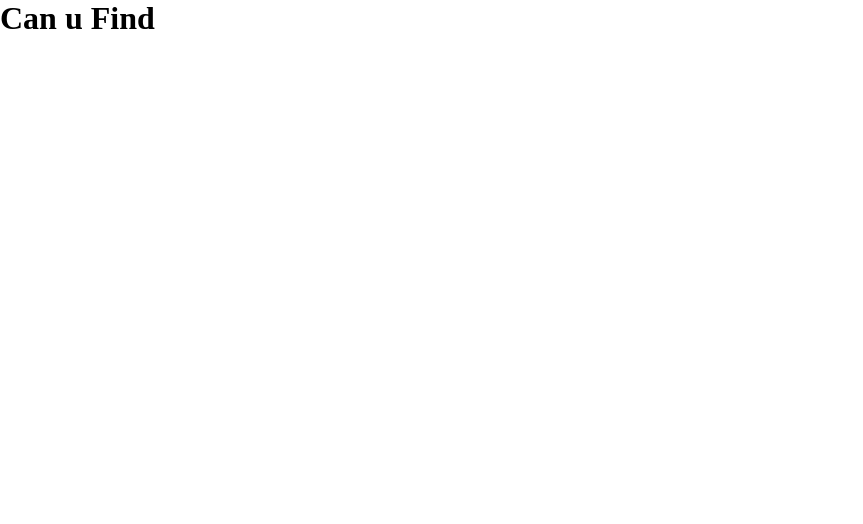
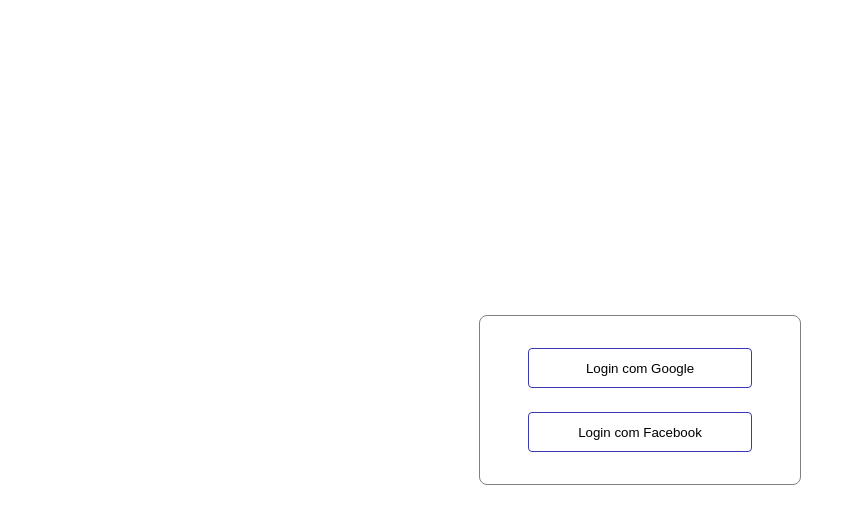
Before and after one commit to diegonacif/can-u-find, a React (Vite) app: page / in a window 1280 px wide. Shown: the top 524 px of the page, without its empty margins (0-863 px from the left). Built offline with nearby package versions, Linux system fonts and the light colour scheme.

Commit message:
[resolved #3] - feat: create login page structure

```diff
--- a/package.json
+++ b/package.json
@@ -13,6 +13,7 @@
     "firebase": "^9.23.0",
     "react": "^18.2.0",
     "react-dom": "^18.2.0",
+    "react-router-dom": "^6.13.0",
     "sass": "^1.63.5"
   },
   "devDependencies": {
--- a/src/App.scss
+++ b/src/App.scss
@@ -1,5 +1,71 @@
+// Media Variables
+$tablet-size: "min-width: 510px";
+$notebook-size: "min-width: 768px";
+$desktop-size: "min-width: 1024px";
+
+// Font Size Variables
+$font-10: 0.625rem;
+$font-12: 0.75rem;
+$font-14: 0.875rem;
+$font-16: 1rem;
+$font-18: 1.125rem;
+$font-20: 1.25rem;
+$font-24: 1.5rem;
+$font-28: 1.75rem;
+$font-32: 2rem;
+
 * {
   margin: 0;
   padding: 0;
   box-sizing: border-box;
+
+  -webkit-tap-highlight-color: transparent; // remove color highlight on tap
+
+  // Remove arrows/spinners from numeric inputs
+  /* Chrome, Safari, Edge, Opera */
+  input::-webkit-outer-spin-button,
+  input::-webkit-inner-spin-button {
+    appearance: none;
+    margin: 0;
+  }
+
+  /* Firefox */
+  input[type=number] {
+    appearance: textfield;
+  }
+
+  a {
+    text-decoration: none;
+    color: inherit;
+    &:focus-visible, &:focus-within, &:focus, &:active, &:target {
+      border: 0;
+      outline: 0;
+      background-color: transparent;
+    }
+  }
+
+  button {
+    background-color: transparent;
+    border: 0;
+    outline: 0;
+    width: fit-content;
+    height: fit-content;
+    cursor: pointer;
+  }
 }
+
+@mixin responsive-padding($pt: 0, $pb: 0) {
+  padding: $pt 0.75rem $pb;
+
+  @media only screen and ($tablet-size) {
+    padding: $pt 4rem $pb;
+  }
+  @media only screen and ($notebook-size) {
+    padding: $pt 6rem $pb;
+  }
+  @media only screen and ($desktop-size) {
+    padding: $pt calc(8rem + 10vw) $pb;
+  }
+}
+
+@import './components/Login/Login';
--- /dev/null
+++ b/src/components/Login/Login.jsx
@@ -0,0 +1,16 @@
+import '../../App.scss';
+
+export const Login = () => {
+  return (
+    <section className="login-container">
+      <div className="login-buttons">
+        <div className="button-wrapper">
+          <button>Login com Google</button>
+        </div>
+        <div className="button-wrapper">
+          <button>Login com Facebook</button>
+        </div>
+      </div>
+    </section>
+  )
+}
--- /dev/null
+++ b/src/components/Login/_Login.scss
@@ -0,0 +1,32 @@
+.login-container {
+  display: flex;
+  @include responsive-padding;
+  width: 100vw;
+  height: 100dvh;
+
+  .login-buttons {
+    display: flex;
+    flex-direction: column;
+    align-items: center;
+    justify-content: center;
+    width: fit-content;
+    height: fit-content;
+    border: 1px solid gray;
+    border-radius: 8px;
+    margin: auto auto;
+    padding: 2rem 3rem;
+
+    .button-wrapper {
+      button {
+        width: 14rem;
+        height: 2.5rem;
+        border: 1px solid rgb(56, 56, 182);
+        border-radius: 4px;
+
+      }
+      & + .button-wrapper {
+        margin-top: 1.5rem;
+      }
+    }
+  }
+}
--- a/src/main.jsx
+++ b/src/main.jsx
@@ -1,9 +1,19 @@
 import React from 'react'
 import ReactDOM from 'react-dom/client'
-import { App } from './App.jsx'
+import {
+  BrowserRouter,
+  Routes,
+  Route,
+} from "react-router-dom";
+// import { App } from './App.jsx'
+import { Login } from './components/Login/Login.jsx';
 
 ReactDOM.createRoot(document.getElementById('root')).render(
   <React.StrictMode>
-    <App />
+    <BrowserRouter>
+      <Routes>
+        <Route path={"/"} element={<Login />} />
+      </Routes>
+    </BrowserRouter>
   </React.StrictMode>,
 )
```
Also changed, not shown: 1 other file (tests, documents, lock files or other folders).
